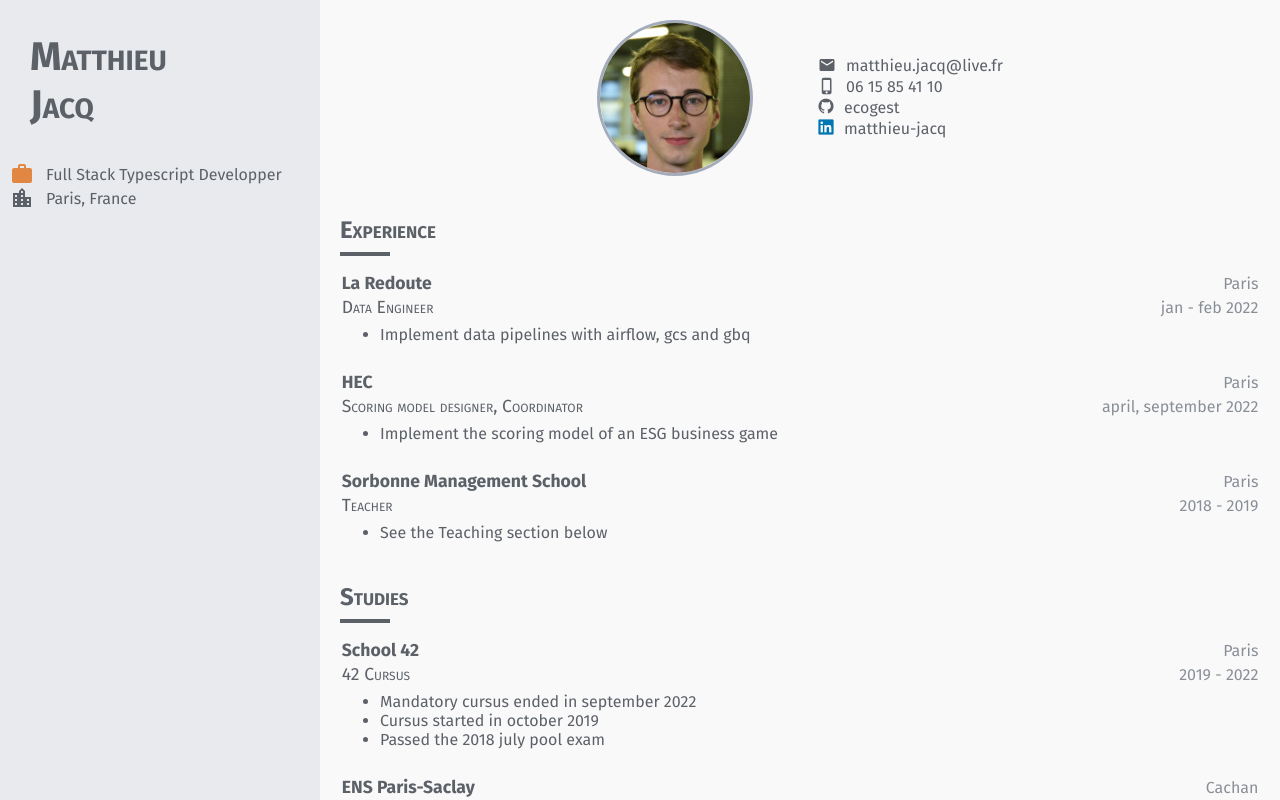
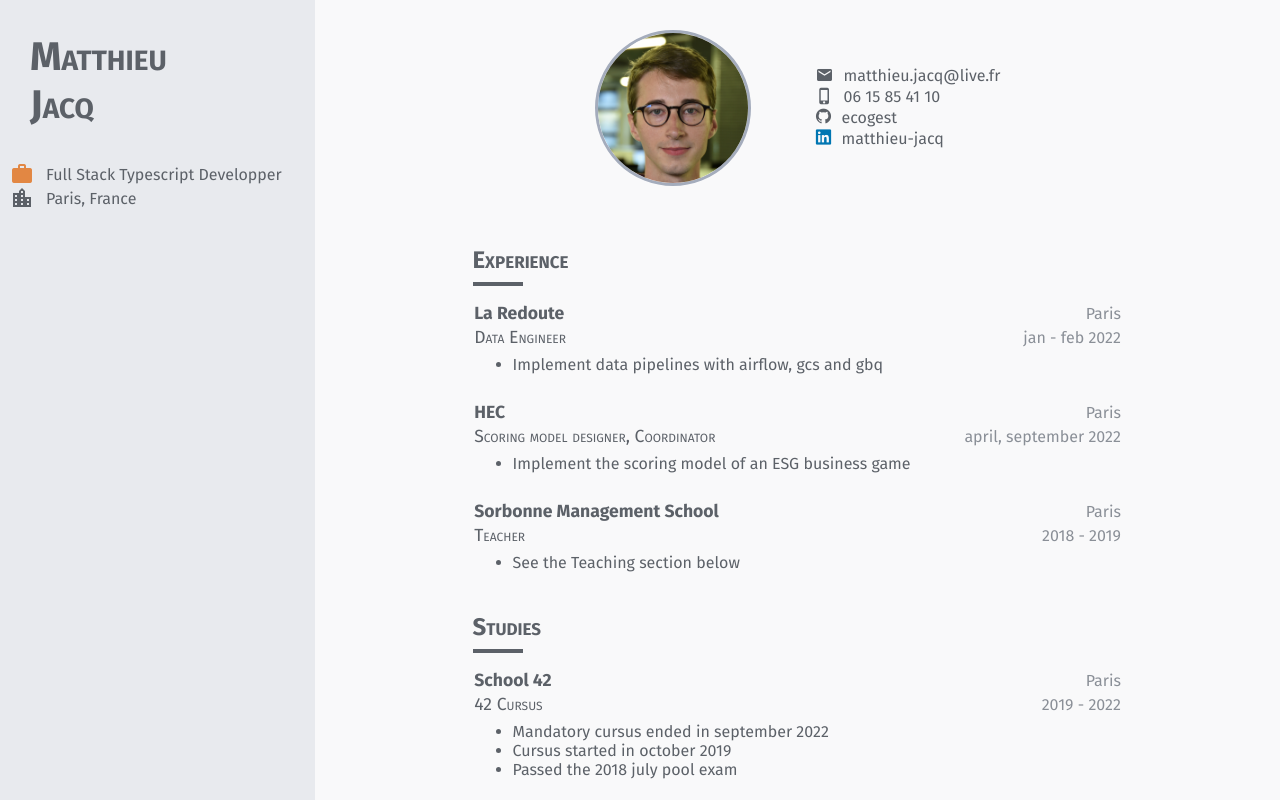
Before and after one commit to ecogest/resume, an Angular app: page / in a window 1280 px wide. Built offline with nearby package versions, Linux system fonts and the light colour scheme.

Commit message:
section max width

```diff
--- a/src/app/app.component.scss
+++ b/src/app/app.component.scss
@@ -11,15 +11,17 @@
 app-sidebar {
     flex: 25%;
     min-width: 250px;
+    max-width: 350px;
     background-color: #E8EAEE;
 }
 
 .content {
     flex: 75%;
-    overflow-y: auto;
+    overflow: auto;
     min-width: 500px;
     background-color: #f9f9fa;
-    // display: flex;
-    // flex-flow: column nowrap;
-    // align-items: center;
+    display: flex;
+    flex-flow: column nowrap;
+    align-items: stretch;
+    padding: 10px;
 }
--- a/src/app/components/section/section.component.scss
+++ b/src/app/components/section/section.component.scss
@@ -1,6 +1,6 @@
 .section {
-    margin: 20px;
-    // max-width: 800px;
+    max-width: 650px;
+    margin: auto;
 
     h2 {
         font-size: 1.5em;
```
